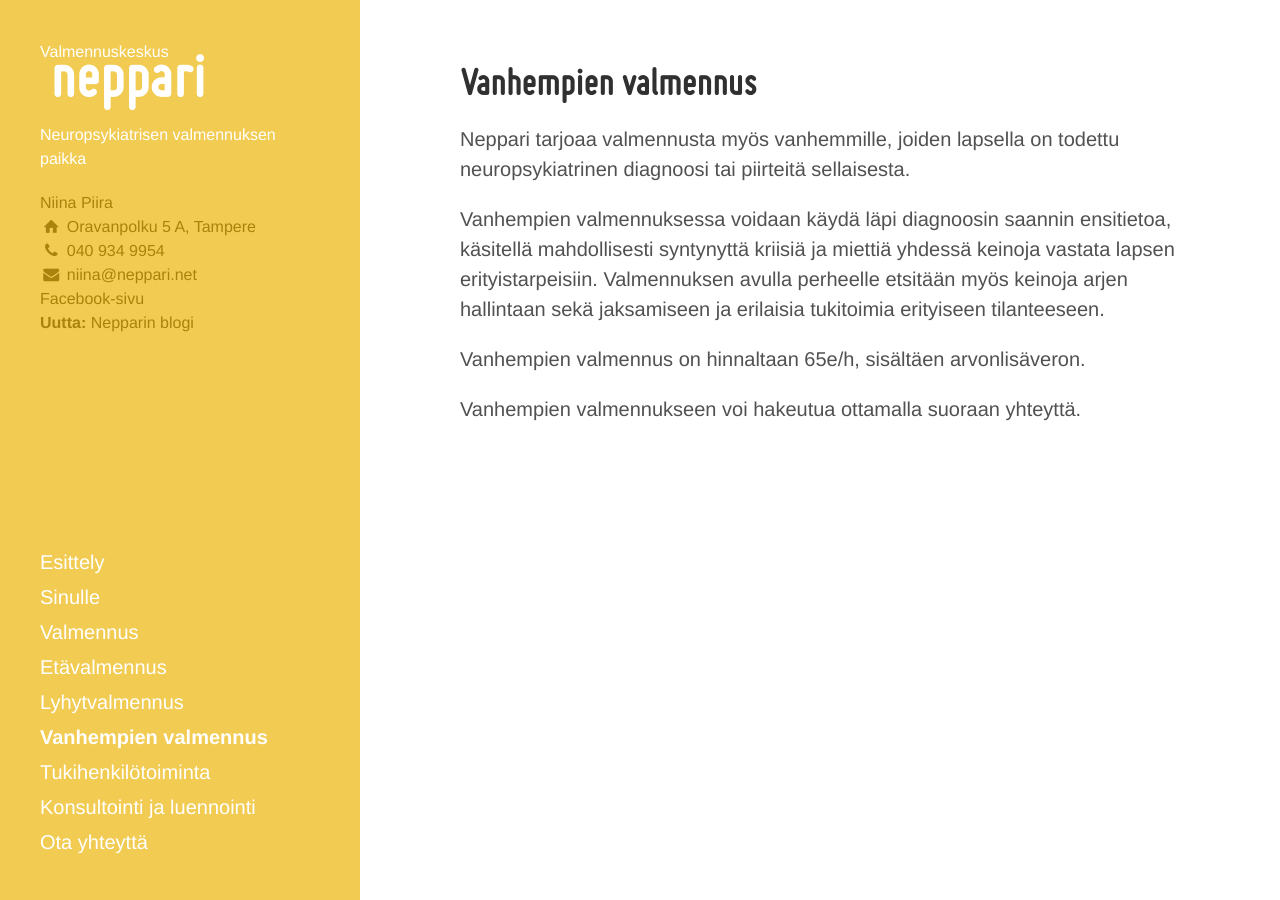
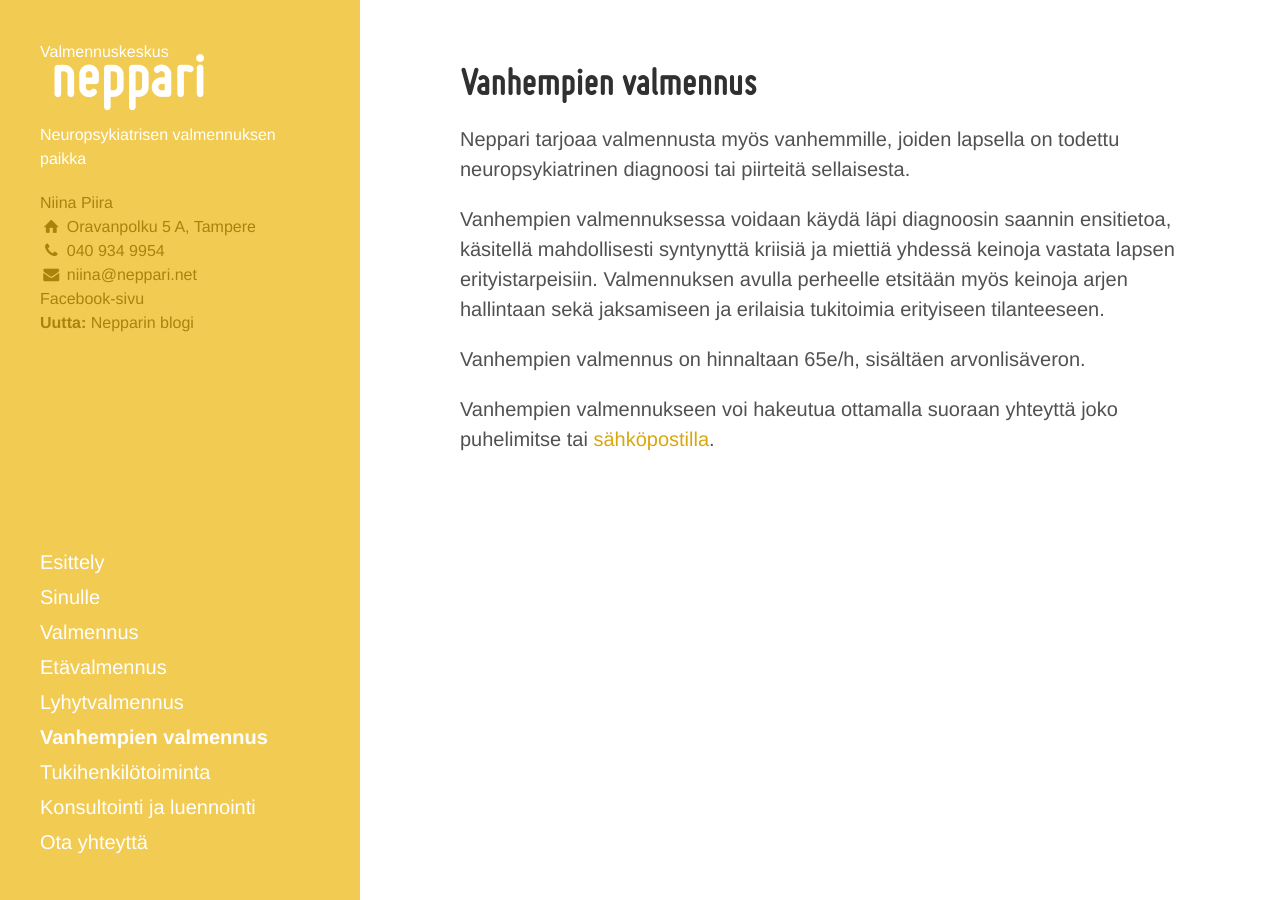
Before and after one commit to niinapiira/neppari.net, a Jekyll site: the page built from vanhempien-valmennus.md, in a window 1280 px wide. Built offline with Jekyll 4.4.1, drawn with Linux system fonts in a browser that asks for light colours; Markdown is read by kramdown in place of the engine named in the settings.

Commit message:
ota yhteyttä linkki

```diff
--- a/vanhempien-valmennus.md
+++ b/vanhempien-valmennus.md
@@ -11,10 +11,11 @@ polaroid: ""
 ---
 
 
+
 Neppari tarjoaa valmennusta myös vanhemmille, joiden lapsella on todettu neuropsykiatrinen diagnoosi tai piirteitä sellaisesta.
 
 Vanhempien valmennuksessa voidaan käydä läpi diagnoosin saannin ensitietoa, käsitellä mahdollisesti syntynyttä kriisiä ja miettiä yhdessä keinoja vastata lapsen erityistarpeisiin. Valmennuksen avulla perheelle etsitään myös keinoja arjen hallintaan sekä jaksamiseen ja erilaisia tukitoimia erityiseen tilanteeseen.
 
 Vanhempien valmennus on hinnaltaan 65e/h, sisältäen arvonlisäveron.
 
-Vanhempien valmennukseen voi hakeutua ottamalla suoraan yhteyttä.
+Vanhempien valmennukseen voi hakeutua ottamalla suoraan yhteyttä joko puhelimitse tai [sähköpostilla](/ota-yhteytta).
```
